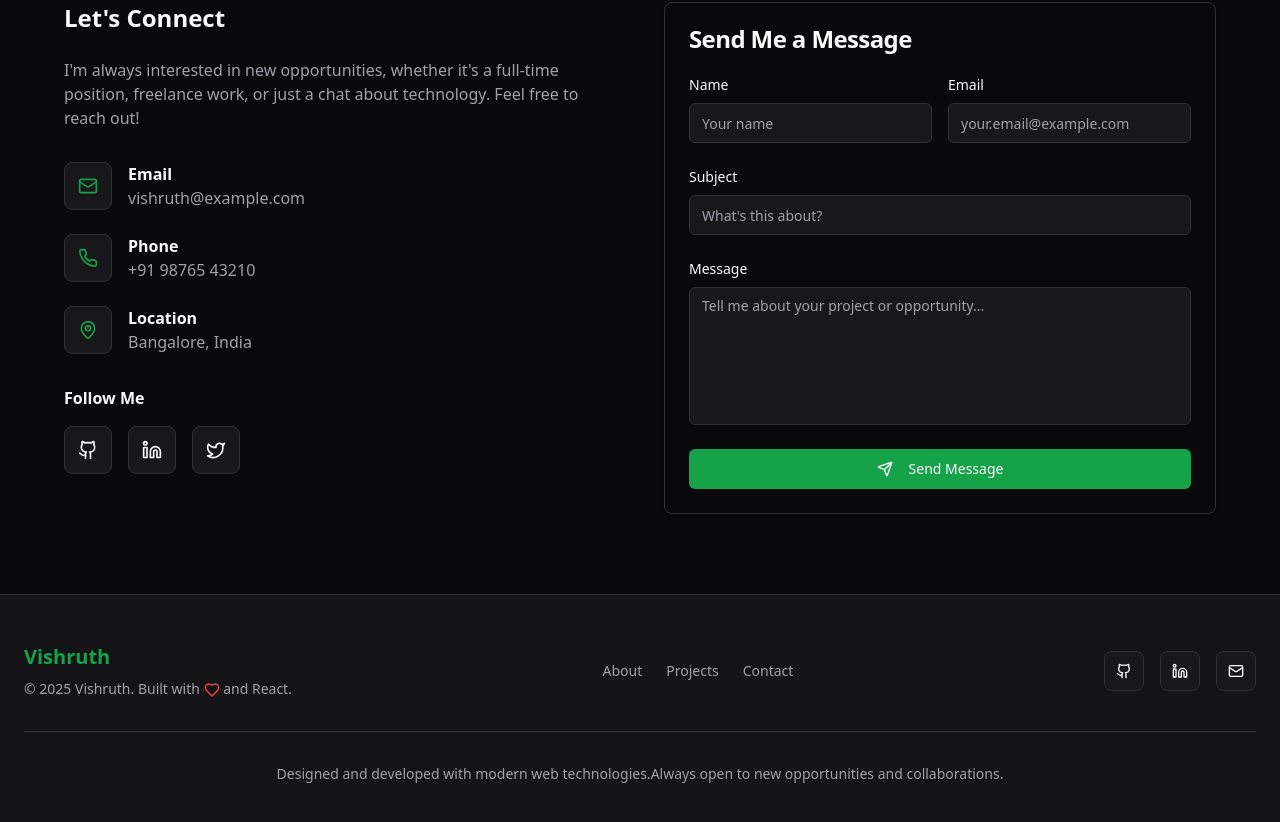
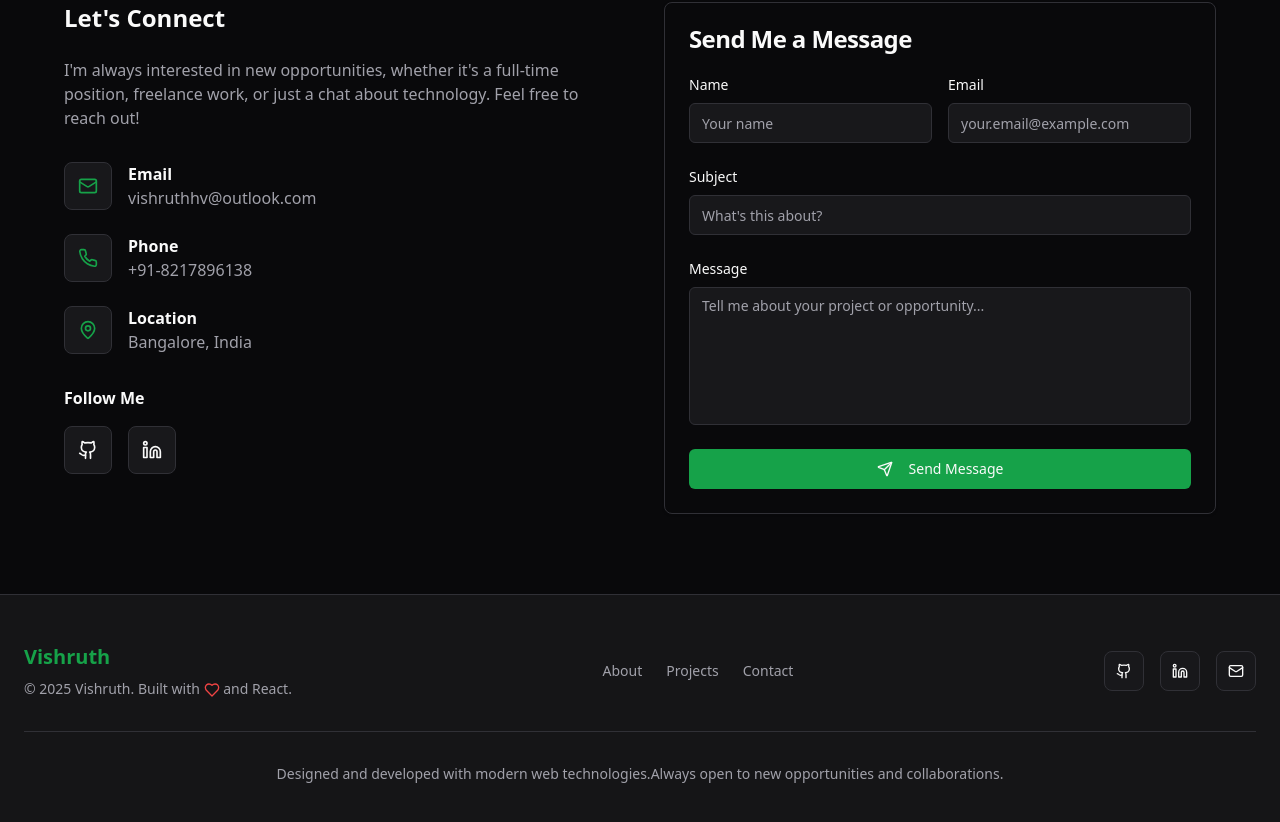
Before and after one commit to VISHRUTH19112003/vishruths-digital-canvas, a React (Vite) app: page / in a window 1280 px wide. Shown: the part 6927-7749 px from the top of the page. Built offline with nearby package versions, Linux system fonts and the light colour scheme.

Commit message:
Update contact information and remove Twitter
Updated email, GitHub, LinkedIn, and phone number. Removed Twitter from the contact section and any other instances.

```diff
--- a/src/components/Contact.tsx
+++ b/src/components/Contact.tsx
@@ -2,7 +2,7 @@ import { Card, CardContent, CardHeader, CardTitle } from "@/components/ui/card";
 import { Button } from "@/components/ui/button";
 import { Input } from "@/components/ui/input";
 import { Textarea } from "@/components/ui/textarea";
-import { Mail, Phone, MapPin, Send, Github, Linkedin, Twitter } from "lucide-react";
+import { Mail, Phone, MapPin, Send, Github, Linkedin } from "lucide-react";
 
 const Contact = () => {
   const handleSubmit = (e: React.FormEvent) => {
@@ -44,10 +44,10 @@ const Contact = () => {
                 <div>
                   <h4 className="font-semibold">Email</h4>
                   <a
-                    href="mailto:vishruth@example.com" // Update with your email
+                    href="mailto:vishruthhv@outlook.com"
                     className="text-muted-foreground hover:text-github-green transition-smooth"
                   >
-                    vishruth@example.com
+                    vishruthhv@outlook.com
                   </a>
                 </div>
               </div>
@@ -59,10 +59,10 @@ const Contact = () => {
                 <div>
                   <h4 className="font-semibold">Phone</h4>
                   <a
-                    href="tel:+919876543210" // Update with your phone
+                    href="tel:+918217896138"
                     className="text-muted-foreground hover:text-github-green transition-smooth"
                   >
-                    +91 98765 43210
+                    +91-8217896138
                   </a>
                 </div>
               </div>
@@ -86,7 +86,7 @@ const Contact = () => {
                   UPDATE SECTION: Update your social media links below
                 */}
                 <a
-                  href="https://github.com/vishruth" // Update with your GitHub
+                  href="https://github.com/VISHRUTH19112003"
                   target="_blank"
                   rel="noopener noreferrer"
                   className="w-12 h-12 bg-github-surface rounded-lg border border-github-border flex items-center justify-center hover:bg-github-green-muted hover:border-github-green transition-smooth"
@@ -95,21 +95,12 @@ const Contact = () => {
                 </a>
 
                 <a
-                  href="https://linkedin.com/in/vishruth" // Update with your LinkedIn
+                  href="https://www.linkedin.com/in/vishruth-h-v-86891b341/"
                   target="_blank"
                   rel="noopener noreferrer"
                   className="w-12 h-12 bg-github-surface rounded-lg border border-github-border flex items-center justify-center hover:bg-github-green-muted hover:border-github-green transition-smooth"
                 >
                   <Linkedin className="w-5 h-5" />
-                </a>
-
-                <a
-                  href="https://twitter.com/vishruth" // Update with your Twitter
-                  target="_blank"
-                  rel="noopener noreferrer"
-                  className="w-12 h-12 bg-github-surface rounded-lg border border-github-border flex items-center justify-center hover:bg-github-green-muted hover:border-github-green transition-smooth"
-                >
-                  <Twitter className="w-5 h-5" />
                 </a>
               </div>
             </div>
--- a/src/components/Footer.tsx
+++ b/src/components/Footer.tsx
@@ -56,7 +56,7 @@ const Footer = () => {
               UPDATE SECTION: Update your social media links below
             */}
             <a
-              href="https://github.com/vishruth" // Update with your GitHub
+              href="https://github.com/VISHRUTH19112003"
               target="_blank"
               rel="noopener noreferrer"
               className="w-10 h-10 bg-github-surface rounded-lg border border-github-border flex items-center justify-center hover:bg-github-green-muted hover:border-github-green transition-smooth"
@@ -66,7 +66,7 @@ const Footer = () => {
             </a>
 
             <a
-              href="https://linkedin.com/in/vishruth" // Update with your LinkedIn
+              href="https://www.linkedin.com/in/vishruth-h-v-86891b341/"
               target="_blank"
               rel="noopener noreferrer"
               className="w-10 h-10 bg-github-surface rounded-lg border border-github-border flex items-center justify-center hover:bg-github-green-muted hover:border-github-green transition-smooth"
@@ -76,7 +76,7 @@ const Footer = () => {
             </a>
 
             <a
-              href="mailto:vishruth@example.com" // Update with your email
+              href="mailto:vishruthhv@outlook.com"
               className="w-10 h-10 bg-github-surface rounded-lg border border-github-border flex items-center justify-center hover:bg-github-green-muted hover:border-github-green transition-smooth"
               aria-label="Send Email"
             >
--- a/src/components/Hero.tsx
+++ b/src/components/Hero.tsx
@@ -62,7 +62,7 @@ const Hero = () => {
                 className="border-github-border hover:bg-github-surface"
                 onClick={() => {
                   // Open resume in new tab
-                  window.open('/lovable-uploads/3cf015bf-6df5-4f0b-bb40-845dd69b594b.png', '_blank');
+                  window.open('/lovable-uploads/7b5031f3-3c90-4e21-b1f2-6d74c26455a3.png', '_blank');
                 }}
               >
                 <Download className="w-5 h-5 mr-2" />
@@ -76,7 +76,7 @@ const Hero = () => {
                 UPDATE SECTION: Add your actual social media links below
               */}
               <a
-                href="https://github.com/vishruth" // Update with your GitHub
+                href="https://github.com/VISHRUTH19112003"
                 target="_blank"
                 rel="noopener noreferrer"
                 className="text-muted-foreground hover:text-github-green transition-smooth"
@@ -85,7 +85,7 @@ const Hero = () => {
               </a>
 
               <a
-                href="https://linkedin.com/in/vishruth" // Update with your LinkedIn
+                href="https://www.linkedin.com/in/vishruth-h-v-86891b341/"
                 target="_blank"
                 rel="noopener noreferrer"
                 className="text-muted-foreground hover:text-github-green transition-smooth"
@@ -94,7 +94,7 @@ const Hero = () => {
               </a>
 
               <a
-                href="mailto:vishruth@example.com" // Update with your email
+                href="mailto:vishruthhv@outlook.com"
                 className="text-muted-foreground hover:text-github-green transition-smooth"
               >
                 <Mail className="w-6 h-6" />
```
Also changed, not shown: public/lovable-uploads/7b5031f3-3c90-4e21-b1f2-6d74c26455a3.png (added).
